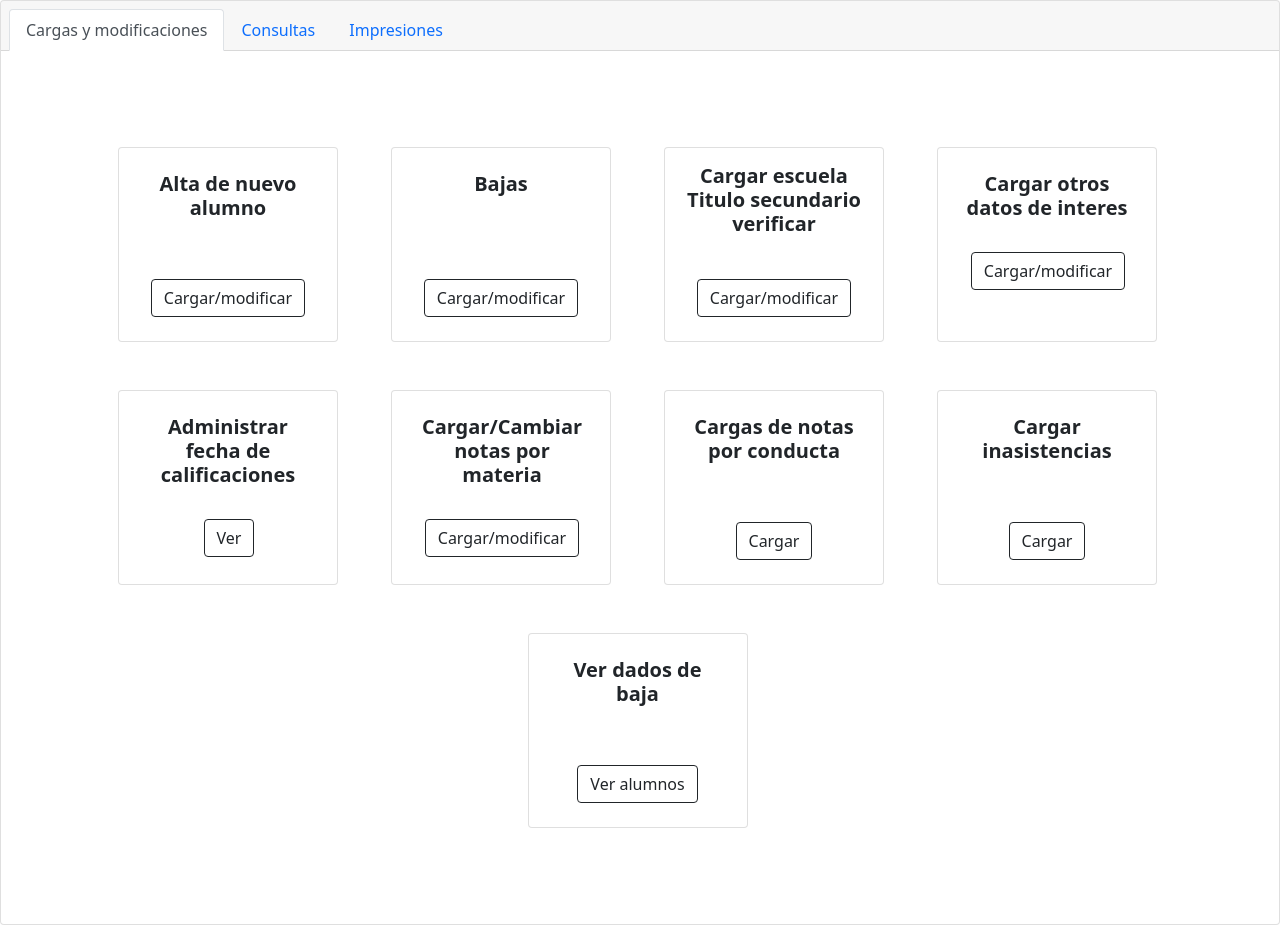
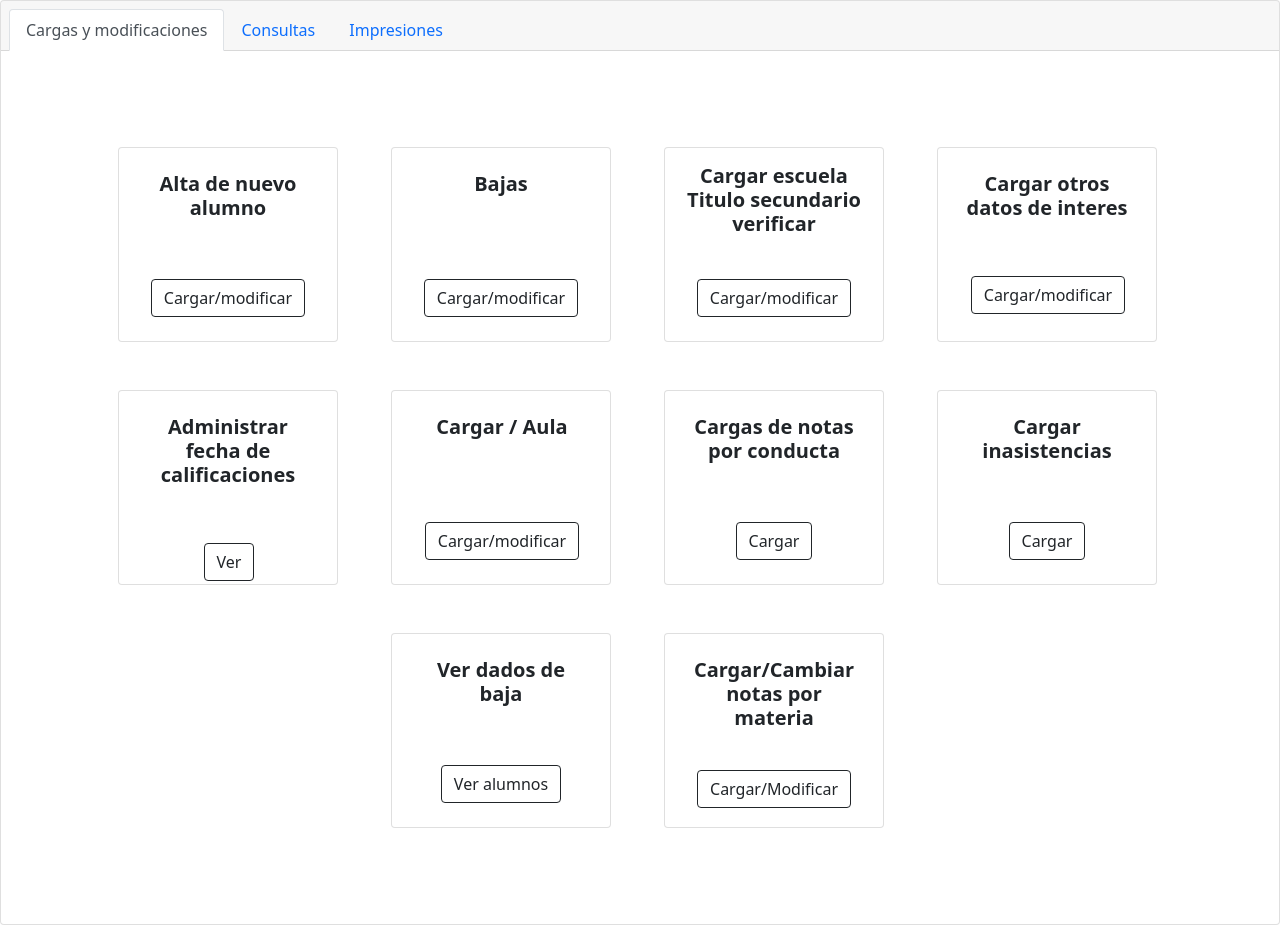
Before and after one commit to rodrigoacunaa/policia, a PHP site: page /policia/admin.php in a window 1280 px wide. Shown: the part 60-985 px from the top of the page. Run offline with PHP 8.4, Linux system fonts and the light colour scheme; a user stored in the database is signed in.

Commit message:
Carga/modificacion de aula

```diff
--- a/admin.php
+++ b/admin.php
@@ -130,7 +130,7 @@ destroyAdmin();
                                 </div>
                             </div>
                             <!-- Product actions-->
-                            <div id="card" class="card-footer p-4 pt-0 border-top-0 bg-transparent">
+                            <div id="card" class="card-footer p-4 pt-4 border-top-0 bg-transparent">
                               <div><a class="text-center"><a class="btn btn-outline-dark mt-auto" href="datosdeinteres.php">Cargar/modificar</a></div>
                             </div>
                         </div>
@@ -148,7 +148,7 @@ destroyAdmin();
                                 </div>
                             </div>
                             <!-- Product actions-->
-                            <div id="card" class="card-footer p-4 pt-0 border-top-0 bg-transparent">
+                            <div id="card" class="card-footer p-4 pt-4 border-top-0 bg-transparent">
                                 <div class="text-center"><a class="btn btn-outline-dark mt-auto" href="#">Ver</a></div>
                             </div>
                         </div>
@@ -160,14 +160,14 @@ destroyAdmin();
                             <div id="card" class="card-body p-4">
                                 <div class="text-center">
                                     <!-- Product name-->
-                                    <h5 class="fw-bolder">Cargar/Cambiar notas por materia</h5>
+                                    <h5 class="fw-bolder">Cargar / Aula</h5>
                                     <!-- Product price-->
                                 </div>
                             </div>
 
                             <!-- Product actions-->
-                            <div id="card" class="card-footer p-4 pt-0 border-top-0 bg-transparent">
-                                <div class="text-center"><a class="btn btn-outline-dark mt-auto" href="#">Cargar/modificar</a></div>
+                            <div id="card" class="card-footer p-4 pt-5 border-top-0 bg-transparent">
+                                <div class="text-center"><a class="btn btn-outline-dark mt-auto" href="cargarCambiosdeaula.php">Cargar/modificar</a></div>
                             </div>
                         </div>
                     </div>
@@ -221,6 +221,22 @@ destroyAdmin();
                             </div>
                         </div>
                     </div>
+                    <div class="col mb-5">
+                        <div id="card" class="card h-10">
+                            <!-- Product image-->
+                            <!-- Product details-->
+                            <div class="card-body p-4">
+                                <div class="text-center">
+                                    <!-- Product name-->
+                                    <h5 class="fw-bolder">Cargar/Cambiar notas por materia</h5>
+                                </div>
+                            </div>
+                            <!-- Product actions-->
+                            <div class="card-footer p-4 pt-2 border-top-0 bg-transparent">
+                                <div class="text-center"><a class="btn btn-outline-dark mt-auto" href="#">Cargar/Modificar</a></div>
+                            </div>
+                        </div>
+                    </div>
                 </div>
             </div>
         </section>
```
Also changed, not shown: cargarCambiosdeaula.php (added, +85 -0 lines).
